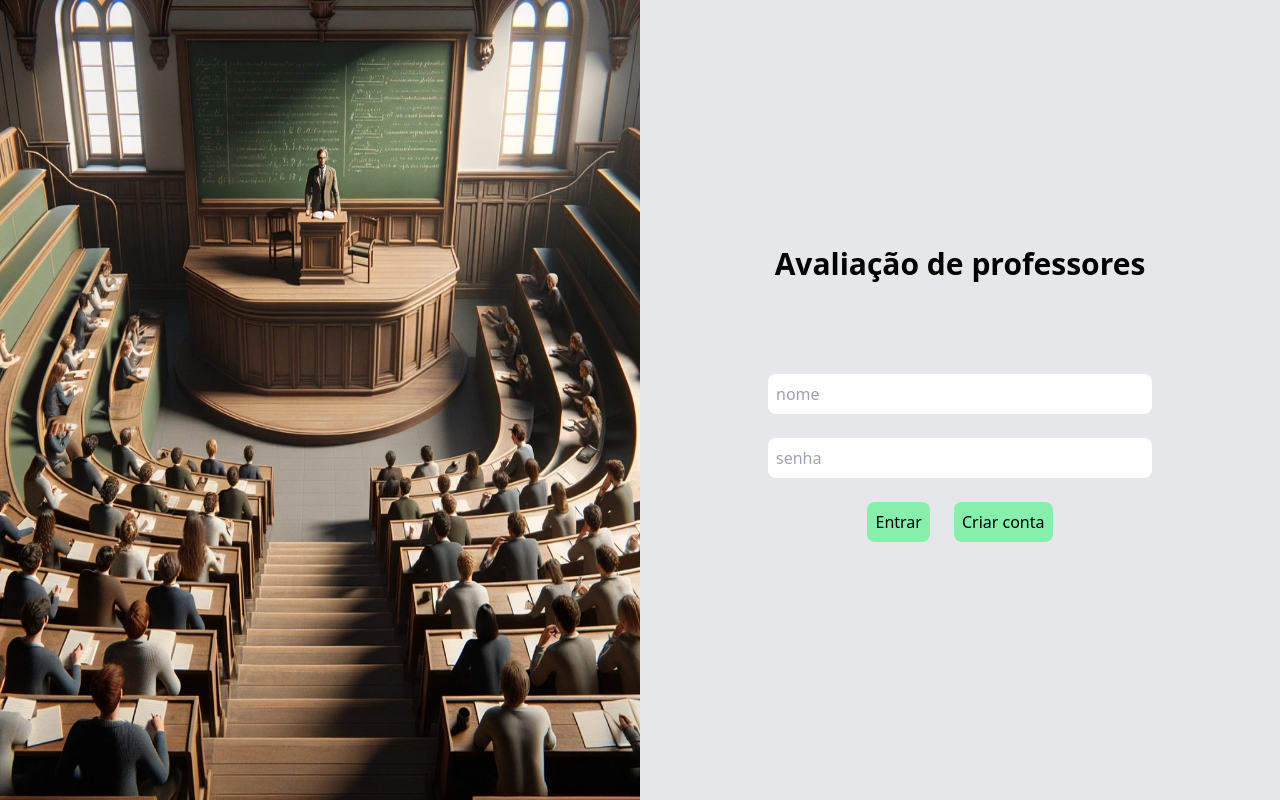
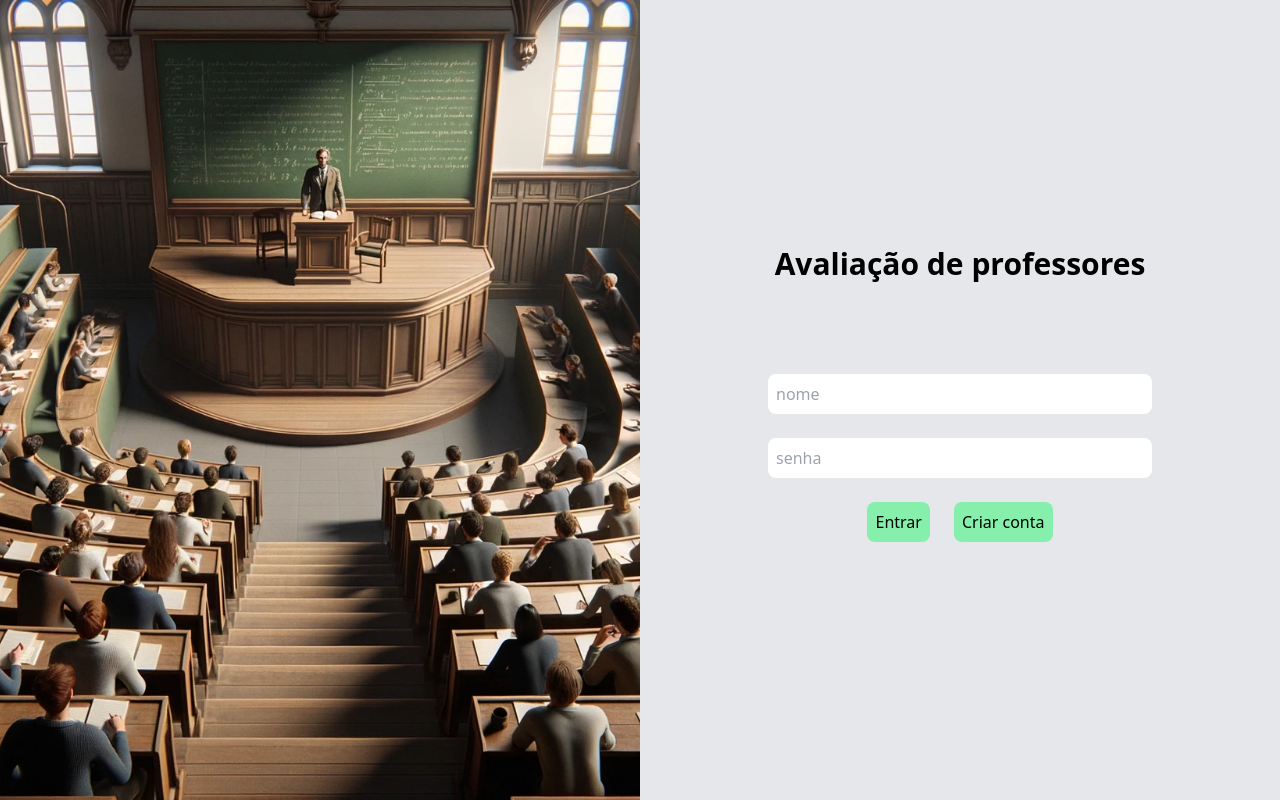
Before and after one commit to BalderLink/Front-Projeto-, a Next.js app: page /login in a window 1280 px wide. Built offline with nearby package versions, Linux system fonts and the light colour scheme.

Commit message:
:bug: fix: mudancas para tornar o layout mais flexivel e ajustar imagem (mudei em comparacao ao ultimo commit mas foi combinado entre o grupo)

```diff
--- a/src/pages/login/index.tsx
+++ b/src/pages/login/index.tsx
@@ -1,9 +1,7 @@
-import { FormEvent, useState } from "react";
-
 export default function Home() {
     return (
-        <main className="text-black bg-gray-200 flex">
-            <img src="/fundo.webp" alt="foto_de_fundo" className="w-1/2 h-screen" />
+        <main className="text-black bg-gray-200 flex min-h-screen">
+            <img src="/fundo.webp" alt="foto_de_fundo" className="w-1/2 h-auto object-cover" />
             <section className="flex-col justify-center items-center flex p-32 w-1/2">
                 <h1 className="mb-20 text-3xl font-semibold">
                     Avaliação de professores
```
Also changed, not shown: 1 other file (tests, documents, lock files or other folders).
